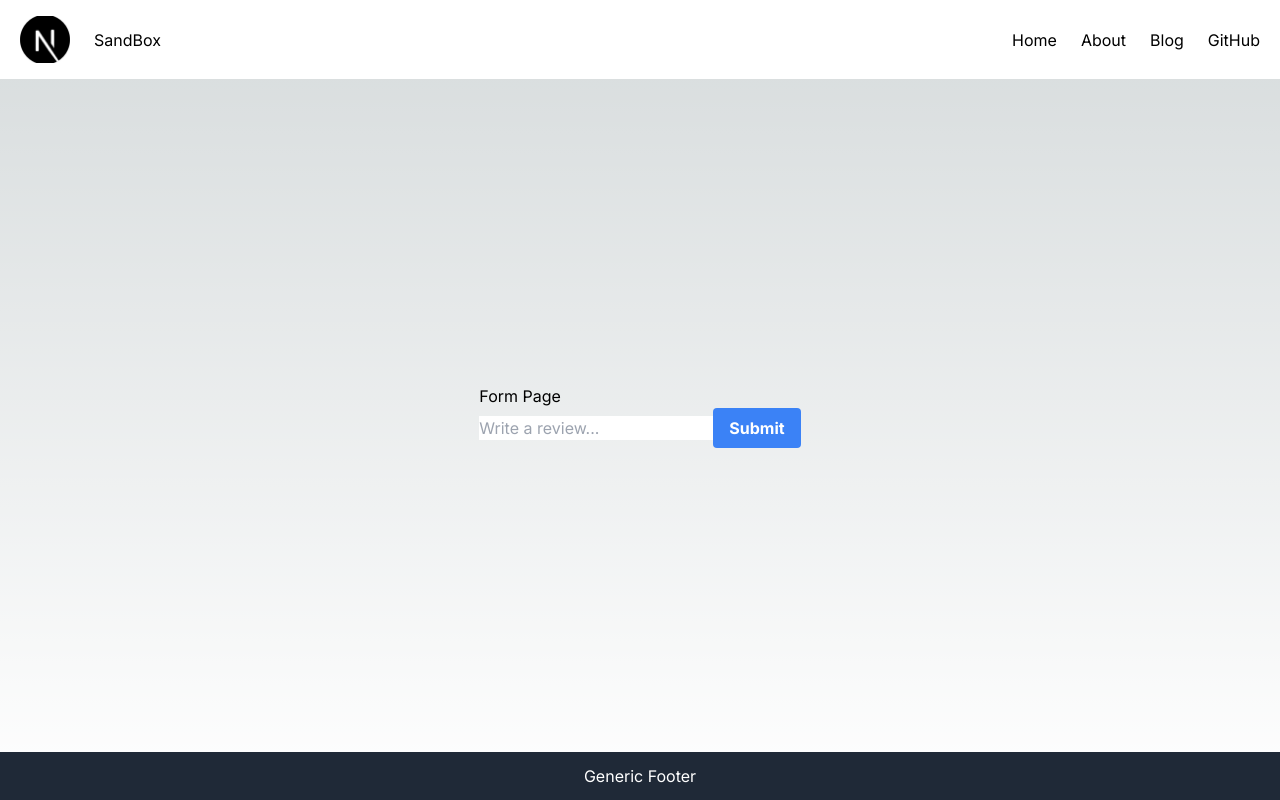
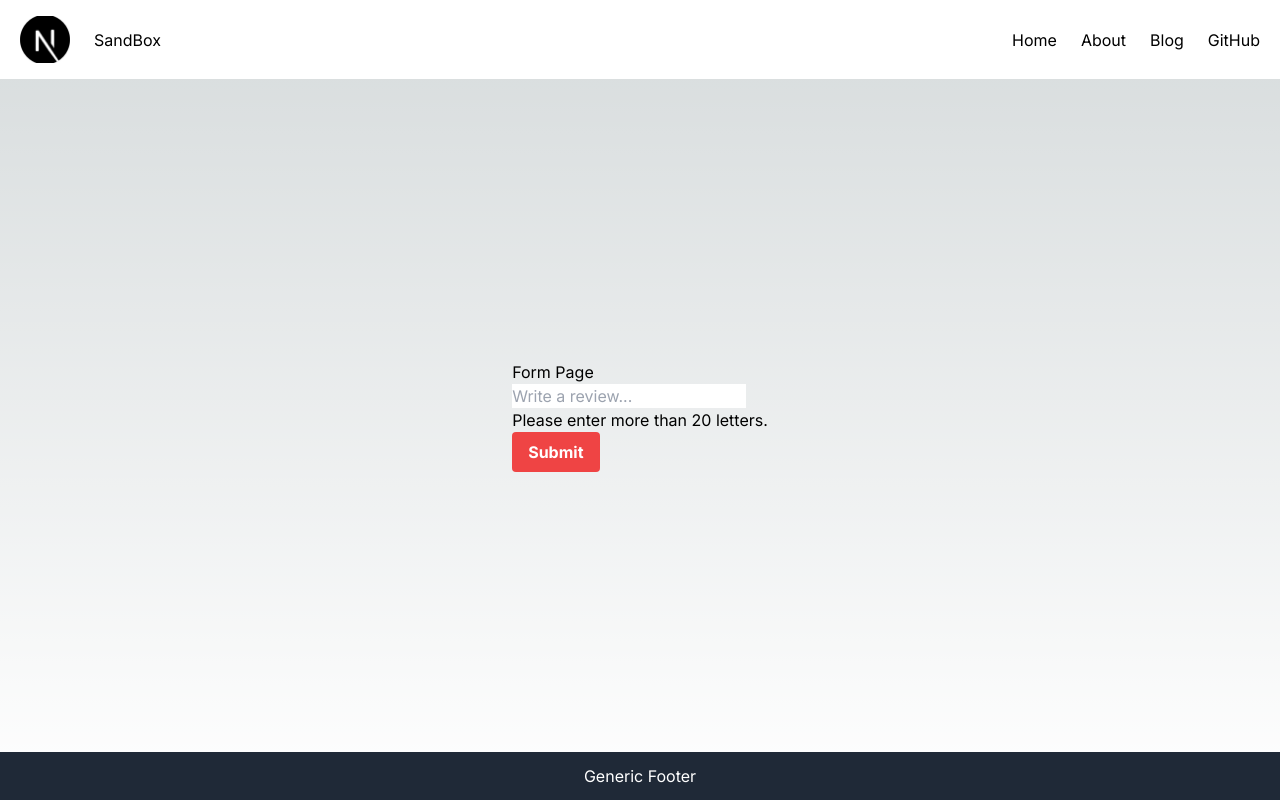
Before and after one commit to wozza0212/typescript-next-portfolio, a Next.js app in the folder typescript-blog-portfolio/: page /sandbox/form in a window 1280 px wide. Built offline with nearby package versions, Linux system fonts and the light colour scheme.

Commit message:
red submit disabled

```diff
--- a/typescript-blog-portfolio/src/app/sandbox/form/page.tsx
+++ b/typescript-blog-portfolio/src/app/sandbox/form/page.tsx
@@ -7,12 +7,12 @@ import BaseLayout from "@/components/Layouts/base-layout";
 const FormPage = () => {
   const [text, setText] = useState("");
   const [btnDisabled, setBtnDisabled] = useState(true);
-  const [message, setMessage] = useState("");
+  const [message, setMessage] = useState<string | null>('Please enter more than 20 letters.');
 
   const unusedButton =
     "bg-blue-500 hover:bg-blue-700 text-white font-bold py-2 px-4 rounded";
   const disabledButton =
-    "bg-grey-500 hover:bg-grey-700 text-white font-bold py-2 px-4 rounded";
+    "bg-red-500 hover:bg-grey-700 text-white font-bold py-2 px-4 rounded";
 
   const handleTextChange = (e: React.ChangeEvent<HTMLInputElement>) => {
     if(text === '') {
@@ -21,8 +21,12 @@ const FormPage = () => {
     } else if (text !== '' && text.trim().length < 20) {
       setBtnDisabled(true);
       setMessage('Please enter more than 20 letters.')
+    }
+    else if (text !== '' && text.trim().length > 20) {
+      setBtnDisabled(false);
+      setMessage(null)
+    }
 
-    }
     setText(e.target.value);
   };
 
@@ -39,11 +43,14 @@ const FormPage = () => {
               placeholder="Write a review..."
               value={text}
             ></input>
-            <FormButton version={`${unusedButton}`} type={"submit"} isDisabled={btnDisabled}>
+            {message && <p>{message}</p>}
+
+          </div>
+          {btnDisabled ? <FormButton version={`${disabledButton}`} type={"submit"} isDisabled={btnDisabled}>
               Submit
-            </FormButton>
-          </div>
-          {message && <p>{message}</p>}
+            </FormButton> : <FormButton version={`${unusedButton}`} type={"submit"} isDisabled={btnDisabled}>
+              Submit
+            </FormButton> }
         </form>
       </div>
     </BaseLayout>
--- a/typescript-blog-portfolio/src/app/sandbox/page.tsx
+++ b/typescript-blog-portfolio/src/app/sandbox/page.tsx
@@ -1,10 +1,14 @@
 import BaseLayout from "@/components/Layouts/base-layout";
+import Link from "next/link";
 
 const Sandbox = () => {
   return (
     <BaseLayout>
       <div>
         <h1>Sandbox Page</h1>
+        <Link href='/sandbox/form'>
+        <h1>Form</h1>
+        </Link>
       </div>
     </BaseLayout>
   );
```
